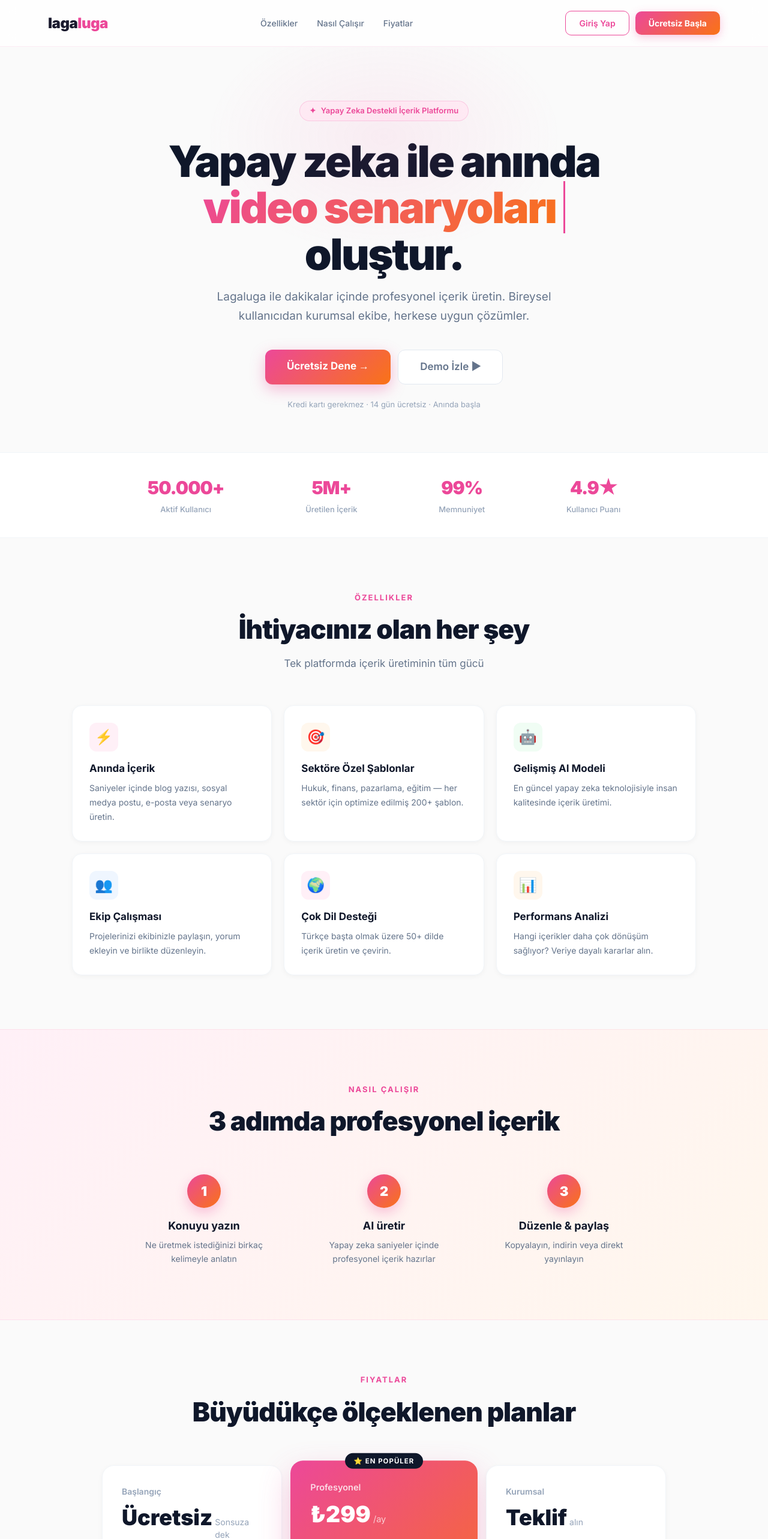
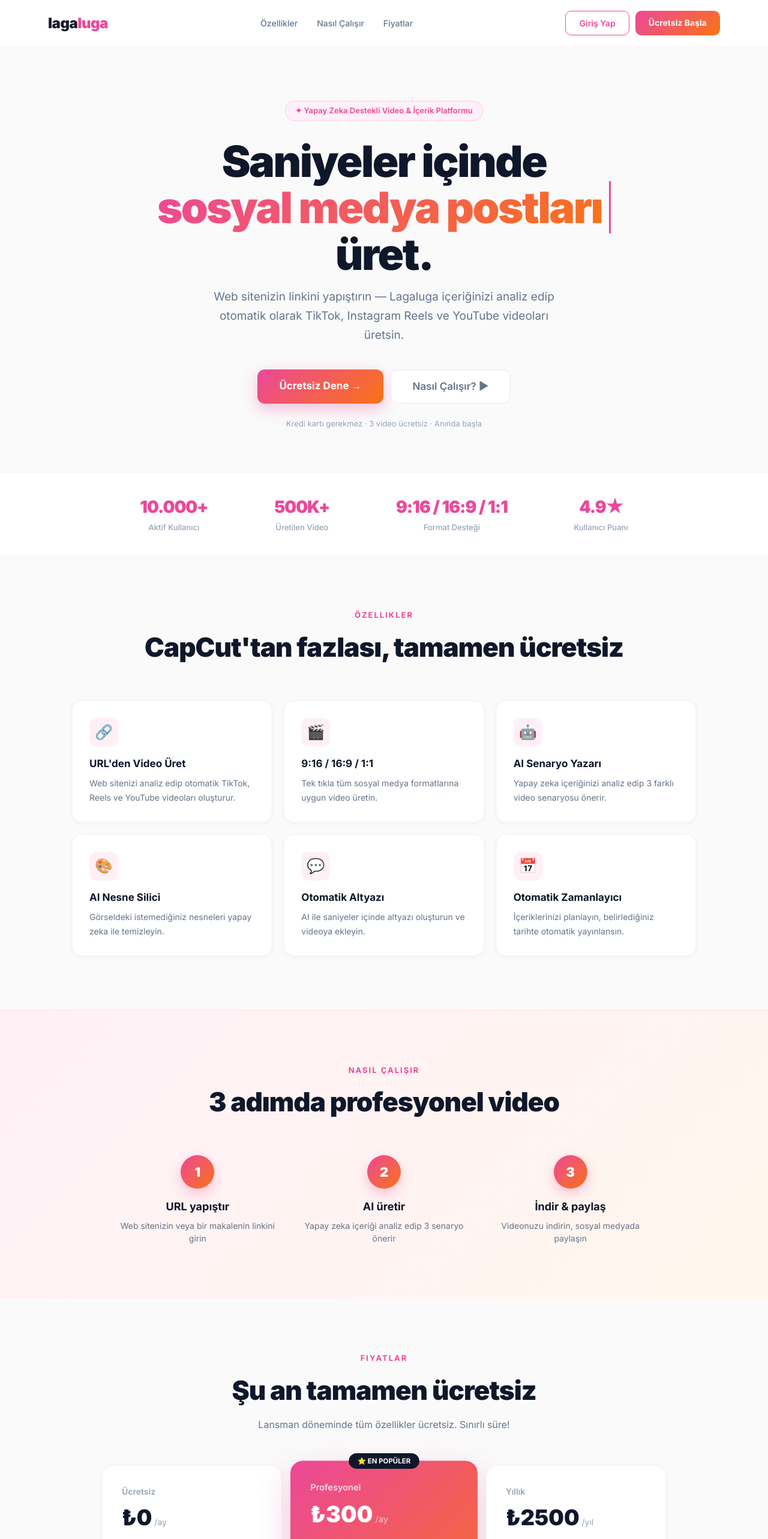
Before and after one commit to turannmhmt-source/lagaluga-frontend, a Next.js app: page / in a window 1280 px wide. Shown: the top 2566 px of the page at 60% size. Built offline with nearby package versions, Linux system fonts and the light colour scheme.

Commit message:
Update phrases and improve page layout

```diff
--- a/app/page.tsx
+++ b/app/page.tsx
@@ -2,7 +2,7 @@
 import { useEffect, useState } from "react";
 import Link from "next/link";
 
-const phrases = ["pazarlama metinleri","video senaryoları","hukuki belgeler","sosyal medya içerikleri","iş teklifleri","e-posta kampanyaları"];
+const phrases = ["video içerikleri","sosyal medya postları","TikTok senaryoları","YouTube videoları","Instagram Reels","pazarlama metinleri"];
 
 export default function Home() {
   const [phraseIndex, setPhraseIndex] = useState(0);
@@ -28,70 +28,54 @@ export default function Home() {
 
   return (
     <div style={{fontFamily:"'Inter',sans-serif",background:"#FAFAFA",color:"#1a1a2e",minHeight:"100vh"}}>
-      <style>{`
-        @import url('https://fonts.googleapis.com/css2?family=Inter:wght@400;500;600;700;800;900&display=swap');
-        *{box-sizing:border-box;margin:0;padding:0;}
-        @keyframes blink{0%,100%{opacity:1}50%{opacity:0}}
-        @keyframes fadeUp{from{opacity:0;transform:translateY(20px)}to{opacity:1;transform:translateY(0)}}
-        @keyframes float{0%,100%{transform:translateY(0)}50%{transform:translateY(-10px)}}
-        .hero-section{animation:fadeUp 0.8s ease forwards;}
-        .feature-card{transition:all 0.2s ease;cursor:default;}
-        .feature-card:hover{transform:translateY(-4px);box-shadow:0 20px 40px rgba(236,72,153,0.12);}
-        .cta-btn{transition:all 0.2s ease;}
-        .cta-btn:hover{transform:translateY(-2px);box-shadow:0 12px 30px rgba(236,72,153,0.4);}
-        .nav-link{transition:color 0.2s;text-decoration:none;}
-        .nav-link:hover{color:#EC4899;}
-      `}</style>
+      <style>{`@import url('https://fonts.googleapis.com/css2?family=Inter:wght@400;500;600;700;800;900&display=swap');*{box-sizing:border-box;margin:0;padding:0;}@keyframes blink{0%,100%{opacity:1}50%{opacity:0}}`}</style>
 
       {/* NAV */}
-      <nav style={{display:"flex",justifyContent:"space-between",alignItems:"center",padding:"18px 80px",background:"rgba(255,255,255,0.8)",backdropFilter:"blur(12px)",borderBottom:"1px solid rgba(236,72,153,0.1)",position:"sticky",top:0,zIndex:100}}>
-        <div style={{fontSize:"24px",fontWeight:900,letterSpacing:"-0.5px"}}>
-          laga<span style={{color:"#EC4899"}}>luga</span>
+      <nav style={{display:"flex",justifyContent:"space-between",alignItems:"center",padding:"18px 80px",background:"rgba(255,255,255,0.9)",backdropFilter:"blur(12px)",borderBottom:"1px solid rgba(236,72,153,0.1)",position:"sticky",top:0,zIndex:100}}>
+        <div style={{fontSize:"24px",fontWeight:900,letterSpacing:"-0.5px"}}>laga<span style={{color:"#EC4899"}}>luga</span></div>
+        <div style={{display:"flex",gap:"32px",fontSize:"14px",fontWeight:500,color:"#64748B"}}>
+          <a href="#features" style={{textDecoration:"none",color:"#64748B"}}>Özellikler</a>
+          <a href="#how" style={{textDecoration:"none",color:"#64748B"}}>Nasıl Çalışır</a>
+          <a href="#pricing" style={{textDecoration:"none",color:"#64748B"}}>Fiyatlar</a>
         </div>
-        <div style={{display:"flex",gap:"32px",fontSize:"14px",fontWeight:500,color:"#64748B"}}>
-          <a href="#features" className="nav-link">Özellikler</a>
-          <a href="#how" className="nav-link">Nasıl Çalışır</a>
-          <a href="#pricing" className="nav-link">Fiyatlar</a>
-        </div>
-        <div style={{display:"flex",gap:"10px",alignItems:"center"}}>
-          <Link href="/dashboard" style={{padding:"9px 22px",borderRadius:"10px",border:"1.5px solid #EC4899",color:"#EC4899",textDecoration:"none",fontSize:"14px",fontWeight:600}}>Giriş Yap</Link>
-          <Link href="/dashboard" style={{padding:"9px 22px",borderRadius:"10px",background:"linear-gradient(135deg,#EC4899,#F97316)",color:"#fff",textDecoration:"none",fontSize:"14px",fontWeight:700,boxShadow:"0 4px 15px rgba(236,72,153,0.3)"}}>Ücretsiz Başla</Link>
+        <div style={{display:"flex",gap:"10px"}}>
+          <Link href="/auth" style={{padding:"9px 22px",borderRadius:"10px",border:"1.5px solid #EC4899",color:"#EC4899",textDecoration:"none",fontSize:"14px",fontWeight:600}}>Giriş Yap</Link>
+          <Link href="/auth" style={{padding:"9px 22px",borderRadius:"10px",background:"linear-gradient(135deg,#EC4899,#F97316)",color:"#fff",textDecoration:"none",fontSize:"14px",fontWeight:700}}>Ücretsiz Başla</Link>
         </div>
       </nav>
 
       {/* HERO */}
-      <section className="hero-section" style={{textAlign:"center",padding:"90px 80px 70px",maxWidth:"1000px",margin:"0 auto",position:"relative"}}>
-        <div style={{position:"absolute",top:"-50px",left:"50%",transform:"translateX(-50%)",width:"600px",height:"400px",background:"radial-gradient(ellipse,rgba(236,72,153,0.08) 0%,transparent 70%)",pointerEvents:"none"}} />
+      <section style={{textAlign:"center",padding:"90px 80px 70px",maxWidth:"1000px",margin:"0 auto"}}>
         <div style={{display:"inline-flex",alignItems:"center",gap:"8px",background:"#FFF0F7",border:"1px solid rgba(236,72,153,0.2)",borderRadius:"100px",padding:"6px 16px",fontSize:"13px",color:"#EC4899",fontWeight:600,marginBottom:"28px"}}>
-          <span>✦</span> Yapay Zeka Destekli İçerik Platformu
+          ✦ Yapay Zeka Destekli Video & İçerik Platformu
         </div>
         <h1 style={{fontSize:"clamp(40px,6vw,72px)",fontWeight:900,lineHeight:1.08,letterSpacing:"-2.5px",margin:"0 0 16px",color:"#0F172A"}}>
-          Yapay zeka ile anında<br/>
-          <span style={{background:"linear-gradient(135deg,#EC4899,#F97316)",WebkitBackgroundClip:"text",WebkitTextFillColor:"transparent",backgroundClip:"text"}}>
+          Saniyeler içinde<br/>
+          <span style={{background:"linear-gradient(135deg,#EC4899,#F97316)",WebkitBackgroundClip:"text",WebkitTextFillColor:"transparent"}}>
             {displayed}<span style={{WebkitTextFillColor:"#EC4899",borderRight:"3px solid #EC4899",animation:"blink 1s step-end infinite"}}>&nbsp;</span>
           </span><br/>
-          <span style={{color:"#0F172A"}}>oluştur.</span>
+          üret.
         </h1>
-        <p style={{fontSize:"19px",color:"#64748B",maxWidth:"580px",margin:"0 auto 40px",lineHeight:1.7,fontWeight:400}}>
-          Lagaluga ile dakikalar içinde profesyonel içerik üretin. Bireysel kullanıcıdan kurumsal ekibe, herkese uygun çözümler.
+        <p style={{fontSize:"19px",color:"#64748B",maxWidth:"600px",margin:"0 auto 40px",lineHeight:1.7}}>
+          Web sitenizin linkini yapıştırın — Lagaluga içeriğinizi analiz edip otomatik olarak TikTok, Instagram Reels ve YouTube videoları üretsin.
         </p>
         <div style={{display:"flex",gap:"12px",justifyContent:"center",flexWrap:"wrap",marginBottom:"24px"}}>
-          <Link href="/dashboard" className="cta-btn" style={{padding:"15px 36px",borderRadius:"12px",background:"linear-gradient(135deg,#EC4899,#F97316)",color:"#fff",textDecoration:"none",fontSize:"17px",fontWeight:700,boxShadow:"0 8px 25px rgba(236,72,153,0.35)"}}>
+          <Link href="/auth" style={{padding:"15px 36px",borderRadius:"12px",background:"linear-gradient(135deg,#EC4899,#F97316)",color:"#fff",textDecoration:"none",fontSize:"17px",fontWeight:700,boxShadow:"0 8px 25px rgba(236,72,153,0.35)"}}>
             Ücretsiz Dene →
           </Link>
           <a href="#how" style={{padding:"15px 36px",borderRadius:"12px",border:"1.5px solid #E2E8F0",color:"#64748B",textDecoration:"none",fontSize:"17px",fontWeight:600,background:"#fff"}}>
-            Demo İzle ▶
+            Nasıl Çalışır? ▶
           </a>
         </div>
-        <p style={{fontSize:"13px",color:"#94A3B8"}}>Kredi kartı gerekmez · 14 gün ücretsiz · Anında başla</p>
+        <p style={{fontSize:"13px",color:"#94A3B8"}}>Kredi kartı gerekmez · 3 video ücretsiz · Anında başla</p>
       </section>
 
       {/* STATS */}
       <section style={{background:"#fff",borderTop:"1px solid #F1F5F9",borderBottom:"1px solid #F1F5F9",padding:"36px 80px"}}>
         <div style={{maxWidth:"900px",margin:"0 auto",display:"flex",justifyContent:"space-around",flexWrap:"wrap",gap:"24px"}}>
-          {[["50.000+","Aktif Kullanıcı"],["5M+","Üretilen İçerik"],["99%","Memnuniyet"],["4.9★","Kullanıcı Puanı"]].map(([n,l])=>(
+          {[["10.000+","Aktif Kullanıcı"],["500K+","Üretilen Video"],["9:16 / 16:9 / 1:1","Format Desteği"],["4.9★","Kullanıcı Puanı"]].map(([n,l])=>(
             <div key={l} style={{textAlign:"center"}}>
-              <div style={{fontSize:"30px",fontWeight:900,color:"#EC4899",letterSpacing:"-1px"}}>{n}</div>
+              <div style={{fontSize:"28px",fontWeight:900,color:"#EC4899",letterSpacing:"-1px"}}>{n}</div>
               <div style={{fontSize:"13px",color:"#94A3B8",marginTop:"4px",fontWeight:500}}>{l}</div>
             </div>
           ))}
@@ -102,20 +86,19 @@ export default function Home() {
       <section id="features" style={{padding:"90px 80px",maxWidth:"1200px",margin:"0 auto"}}>
         <div style={{textAlign:"center",marginBottom:"56px"}}>
           <div style={{fontSize:"13px",color:"#EC4899",fontWeight:700,letterSpacing:"2px",textTransform:"uppercase",marginBottom:"10px"}}>Özellikler</div>
-          <h2 style={{fontSize:"clamp(28px,4vw,44px)",fontWeight:900,color:"#0F172A",letterSpacing:"-1px"}}>İhtiyacınız olan her şey</h2>
-          <p style={{color:"#64748B",fontSize:"17px",marginTop:"12px",maxWidth:"500px",margin:"12px auto 0"}}>Tek platformda içerik üretiminin tüm gücü</p>
+          <h2 style={{fontSize:"clamp(28px,4vw,44px)",fontWeight:900,color:"#0F172A",letterSpacing:"-1px"}}>CapCut'tan fazlası, tamamen ücretsiz</h2>
         </div>
-        <div style={{display:"grid",gridTemplateColumns:"repeat(auto-fit,minmax(320px,1fr))",gap:"20px"}}>
+        <div style={{display:"grid",gridTemplateColumns:"repeat(auto-fit,minmax(300px,1fr))",gap:"20px"}}>
           {[
-            {icon:"⚡",title:"Anında İçerik",desc:"Saniyeler içinde blog yazısı, sosyal medya postu, e-posta veya senaryo üretin.",color:"#FFF0F7"},
-            {icon:"🎯",title:"Sektöre Özel Şablonlar",desc:"Hukuk, finans, pazarlama, eğitim — her sektör için optimize edilmiş 200+ şablon.",color:"#FFF7ED"},
-            {icon:"🤖",title:"Gelişmiş AI Modeli",desc:"En güncel yapay zeka teknolojisiyle insan kalitesinde içerik üretimi.",color:"#F0FDF4"},
-            {icon:"👥",title:"Ekip Çalışması",desc:"Projelerinizi ekibinizle paylaşın, yorum ekleyin ve birlikte düzenleyin.",color:"#EFF6FF"},
-            {icon:"🌍",title:"Çok Dil Desteği",desc:"Türkçe başta olmak üzere 50+ dilde içerik üretin ve çevirin.",color:"#FFF0F7"},
-            {icon:"📊",title:"Performans Analizi",desc:"Hangi içerikler daha çok dönüşüm sağlıyor? Veriye dayalı kararlar alın.",color:"#FFF7ED"},
-          ].map(({icon,title,desc,color})=>(
-            <div key={title} className="feature-card" style={{background:"#fff",border:"1px solid #F1F5F9",borderRadius:"16px",padding:"28px",boxShadow:"0 2px 8px rgba(0,0,0,0.04)"}}>
-              <div style={{width:"48px",height:"48px",borderRadius:"12px",background:color,display:"flex",alignItems:"center",justifyContent:"center",fontSize:"24px",marginBottom:"16px"}}>{icon}</div>
+            {icon:"🔗",title:"URL'den Video Üret",desc:"Web sitenizi analiz edip otomatik TikTok, Reels ve YouTube videoları oluşturur."},
+            {icon:"🎬",title:"9:16 / 16:9 / 1:1",desc:"Tek tıkla tüm sosyal medya formatlarına uygun video üretin."},
+            {icon:"🤖",title:"AI Senaryo Yazarı",desc:"Yapay zeka içeriğinizi analiz edip 3 farklı video senaryosu önerir."},
+            {icon:"🎨",title:"AI Nesne Silici",desc:"Görseldeki istemediğiniz nesneleri yapay zeka ile temizleyin."},
+            {icon:"💬",title:"Otomatik Altyazı",desc:"AI ile saniyeler içinde altyazı oluşturun ve videoya ekleyin."},
+            {icon:"📅",title:"Otomatik Zamanlayıcı",desc:"İçeriklerinizi planlayın, belirlediğiniz tarihte otomatik yayınlansın."},
+          ].map(({icon,title,desc})=>(
+            <div key={title} style={{background:"#fff",border:"1px solid #F1F5F9",borderRadius:"16px",padding:"28px",boxShadow:"0 2px 8px rgba(0,0,0,0.04)"}}>
+              <div style={{width:"48px",height:"48px",borderRadius:"12px",background:"#FFF0F7",display:"flex",alignItems:"center",justifyContent:"center",fontSize:"24px",marginBottom:"16px"}}>{icon}</div>
               <div style={{fontSize:"17px",fontWeight:700,color:"#0F172A",marginBottom:"8px"}}>{title}</div>
               <div style={{fontSize:"14px",color:"#64748B",lineHeight:1.7}}>{desc}</div>
             </div>
@@ -124,21 +107,20 @@ export default function Home() {
       </section>
 
       {/* HOW */}
-      <section id="how" style={{background:"linear-gradient(135deg,#FFF0F7,#FFF7ED)",padding:"90px 80px",borderTop:"1px solid rgba(236,72,153,0.1)",borderBottom:"1px solid rgba(236,72,153,0.1)"}}>
+      <section id="how" style={{background:"linear-gradient(135deg,#FFF0F7,#FFF7ED)",padding:"90px 80px",borderTop:"1px solid rgba(236,72,153,0.1)"}}>
         <div style={{maxWidth:"900px",margin:"0 auto",textAlign:"center"}}>
           <div style={{fontSize:"13px",color:"#EC4899",fontWeight:700,letterSpacing:"2px",textTransform:"uppercase",marginBottom:"10px"}}>Nasıl Çalışır</div>
-          <h2 style={{fontSize:"clamp(28px,4vw,44px)",fontWeight:900,color:"#0F172A",letterSpacing:"-1px",marginBottom:"56px"}}>3 adımda profesyonel içerik</h2>
-          <div style={{display:"flex",gap:"0",justifyContent:"center",flexWrap:"wrap",position:"relative"}}>
+          <h2 style={{fontSize:"clamp(28px,4vw,44px)",fontWeight:900,color:"#0F172A",letterSpacing:"-1px",marginBottom:"56px"}}>3 adımda profesyonel video</h2>
+          <div style={{display:"flex",gap:"32px",justifyContent:"center",flexWrap:"wrap"}}>
             {[
-              {n:"1",title:"Konuyu yazın",desc:"Ne üretmek istediğinizi birkaç kelimeyle anlatın"},
-              {n:"2",title:"AI üretir",desc:"Yapay zeka saniyeler içinde profesyonel içerik hazırlar"},
-              {n:"3",title:"Düzenle & paylaş",desc:"Kopyalayın, indirin veya direkt yayınlayın"},
-            ].map(({n,title,desc},i)=>(
-              <div key={n} style={{flex:"1",minWidth:"220px",textAlign:"center",padding:"0 20px",position:"relative"}}>
-                {i < 2 && <div style={{position:"absolute",top:"28px",right:"-10px",width:"20px",height:"2px",background:"linear-gradient(90deg,#EC4899,#F97316)",display:"none"}} />}
+              {n:"1",title:"URL yapıştır",desc:"Web sitenizin veya bir makalenin linkini girin"},
+              {n:"2",title:"AI üretir",desc:"Yapay zeka içeriği analiz edip 3 senaryo önerir"},
+              {n:"3",title:"İndir & paylaş",desc:"Videonuzu indirin, sosyal medyada paylaşın"},
+            ].map(({n,title,desc})=>(
+              <div key={n} style={{flex:"1",minWidth:"200px",textAlign:"center"}}>
                 <div style={{width:"56px",height:"56px",borderRadius:"50%",background:"linear-gradient(135deg,#EC4899,#F97316)",color:"#fff",fontSize:"22px",fontWeight:900,display:"flex",alignItems:"center",justifyContent:"center",margin:"0 auto 16px",boxShadow:"0 8px 20px rgba(236,72,153,0.3)"}}>{n}</div>
                 <div style={{fontSize:"18px",fontWeight:700,color:"#0F172A",marginBottom:"8px"}}>{title}</div>
-                <div style={{fontSize:"14px",color:"#64748B",lineHeight:1.6}}>{desc}</div>
+                <div style={{fontSize:"14px",color:"#64748B"}}>{desc}</div>
               </div>
             ))}
           </div>
@@ -149,29 +131,30 @@ export default function Home() {
       <section id="pricing" style={{padding:"90px 80px",maxWidth:"1100px",margin:"0 auto"}}>
         <div style={{textAlign:"center",marginBottom:"56px"}}>
           <div style={{fontSize:"13px",color:"#EC4899",fontWeight:700,letterSpacing:"2px",textTransform:"uppercase",marginBottom:"10px"}}>Fiyatlar</div>
-          <h2 style={{fontSize:"clamp(28px,4vw,44px)",fontWeight:900,color:"#0F172A",letterSpacing:"-1px"}}>Büyüdükçe ölçeklenen planlar</h2>
+          <h2 style={{fontSize:"clamp(28px,4vw,44px)",fontWeight:900,color:"#0F172A",letterSpacing:"-1px"}}>Şu an tamamen ücretsiz</h2>
+          <p style={{color:"#64748B",marginTop:"12px",fontSize:"16px"}}>Lansman döneminde tüm özellikler ücretsiz. Sınırlı süre!</p>
         </div>
         <div style={{display:"grid",gridTemplateColumns:"repeat(auto-fit,minmax(280px,1fr))",gap:"20px"}}>
           {[
-            {name:"Başlangıç",price:"Ücretsiz",sub:"Sonsuza dek",features:["50 içerik/ay","5 proje","Temel şablonlar","Türkçe destek"],cta:"Hemen Başla",hot:false},
-            {name:"Profesyonel",price:"₺299",sub:"/ay",features:["Sınırsız içerik","Sınırsız proje","200+ şablon","Ekip işbirliği","Öncelikli destek"],cta:"14 Gün Ücretsiz Dene",hot:true},
-            {name:"Kurumsal",price:"Teklif",sub:"alın",features:["Özel AI modeli","SSO & API","SLA garantisi","Özel eğitim","Hesap yöneticisi"],cta:"Bize Ulaşın",hot:false},
+            {name:"Ücretsiz",price:"₺0",sub:"/ay",features:["3 video/ay","Tüm formatlar","AI senaryo","Temel araçlar"],cta:"Hemen Başla",hot:false},
+            {name:"Profesyonel",price:"₺300",sub:"/ay",features:["Sınırsız video","Tüm formatlar","AI nesne silici","Otomatik zamanlayıcı","Öncelikli destek"],cta:"Yakında",hot:true},
+            {name:"Yıllık",price:"₺2500",sub:"/yıl",features:["Sınırsız video","Tüm özellikler","2 ay ücretsiz","Özel destek"],cta:"Yakında",hot:false},
           ].map(({name,price,sub,features,cta,hot})=>(
-            <div key={name} style={{background:hot?"linear-gradient(135deg,#EC4899,#F97316)":"#fff",border:hot?"none":"1px solid #F1F5F9",borderRadius:"20px",padding:"32px",boxShadow:hot?"0 20px 50px rgba(236,72,153,0.3)":"0 2px 8px rgba(0,0,0,0.04)",position:"relative",transform:hot?"scale(1.04)":"none"}}>
-              {hot&&<div style={{position:"absolute",top:"-12px",left:"50%",transform:"translateX(-50%)",background:"#0F172A",color:"#fff",fontSize:"11px",fontWeight:700,padding:"4px 14px",borderRadius:"100px",letterSpacing:"1px",whiteSpace:"nowrap"}}>⭐ EN POPÜLER</div>}
+            <div key={name} style={{background:hot?"linear-gradient(135deg,#EC4899,#F97316)":"#fff",border:hot?"none":"1px solid #F1F5F9",borderRadius:"20px",padding:"32px",boxShadow:hot?"0 20px 50px rgba(236,72,153,0.3)":"0 2px 8px rgba(0,0,0,0.04)",transform:hot?"scale(1.04)":"none",position:"relative"}}>
+              {hot&&<div style={{position:"absolute",top:"-12px",left:"50%",transform:"translateX(-50%)",background:"#0F172A",color:"#fff",fontSize:"11px",fontWeight:700,padding:"4px 14px",borderRadius:"100px"}}>⭐ EN POPÜLER</div>}
               <div style={{fontSize:"14px",fontWeight:600,color:hot?"rgba(255,255,255,0.8)":"#94A3B8",marginBottom:"6px"}}>{name}</div>
-              <div style={{display:"flex",alignItems:"baseline",gap:"4px",marginBottom:"6px"}}>
+              <div style={{display:"flex",alignItems:"baseline",gap:"4px",marginBottom:"20px"}}>
                 <span style={{fontSize:"36px",fontWeight:900,color:hot?"#fff":"#0F172A"}}>{price}</span>
                 <span style={{fontSize:"14px",color:hot?"rgba(255,255,255,0.7)":"#94A3B8"}}>{sub}</span>
               </div>
-              <ul style={{listStyle:"none",padding:0,margin:"20px 0 24px",display:"flex",flexDirection:"column",gap:"10px"}}>
+              <ul style={{listStyle:"none",padding:0,margin:"0 0 24px",display:"flex",flexDirection:"column",gap:"10px"}}>
                 {features.map(f=>(
                   <li key={f} style={{fontSize:"14px",color:hot?"rgba(255,255,255,0.9)":"#64748B",display:"flex",gap:"8px",alignItems:"center"}}>
                     <span style={{color:hot?"#fff":"#EC4899",fontWeight:700}}>✓</span>{f}
                   </li>
                 ))}
               </ul>
-              <Link href="/dashboard" style={{display:"block",textAlign:"center",padding:"13px",borderRadius:"10px",background:hot?"#fff":"linear-gradient(135deg,#EC4899,#F97316)",color:hot?"#EC4899":"#fff",textDecoration:"none",fontSize:"14px",fontWeight:700}}>
+              <Link href="/auth" style={{display:"block",textAlign:"center",padding:"13px",borderRadius:"10px",background:hot?"#fff":"linear-gradient(135deg,#EC4899,#F97316)",color:hot?"#EC4899":"#fff",textDecoration:"none",fontSize:"14px",fontWeight:700}}>
                 {cta}
               </Link>
             </div>
@@ -180,10 +163,10 @@ export default function Home() {
       </section>
 
       {/* CTA */}
-      <section style={{margin:"0 80px 80px",borderRadius:"24px",background:"linear-gradient(135deg,#EC4899,#F97316)",padding:"70px 60px",textAlign:"center",boxShadow:"0 20px 60px rgba(236,72,153,0.3)"}}>
+      <section style={{margin:"0 80px 80px",borderRadius:"24px",background:"linear-gradient(135deg,#EC4899,#F97316)",padding:"70px 60px",textAlign:"center"}}>
         <h2 style={{fontSize:"clamp(28px,4vw,48px)",fontWeight:900,color:"#fff",letterSpacing:"-1.5px",marginBottom:"14px"}}>Bugün üretmeye başlayın.</h2>
-        <p style={{color:"rgba(255,255,255,0.8)",fontSize:"17px",marginBottom:"32px"}}>14 gün boyunca tüm özellikleri ücretsiz deneyin. Kredi kartı gerekmez.</p>
-        <Link href="/dashboard" style={{display:"inline-block",padding:"16px 42px",borderRadius:"12px",background:"#fff",color:"#EC4899",textDecoration:"none",fontSize:"17px",fontWeight:800,boxShadow:"0 8px 25px rgba(0,0,0,0.15)"}}>
+        <p style={{color:"rgba(255,255,255,0.8)",fontSize:"17px",marginBottom:"32px"}}>3 video ücretsiz. Kredi kartı gerekmez.</p>
+        <Link href="/auth" style={{display:"inline-block",padding:"16px 42px",borderRadius:"12px",background:"#fff",color:"#EC4899",textDecoration:"none",fontSize:"17px",fontWeight:800}}>
           Ücretsiz Hesap Oluştur →
         </Link>
       </section>
```
